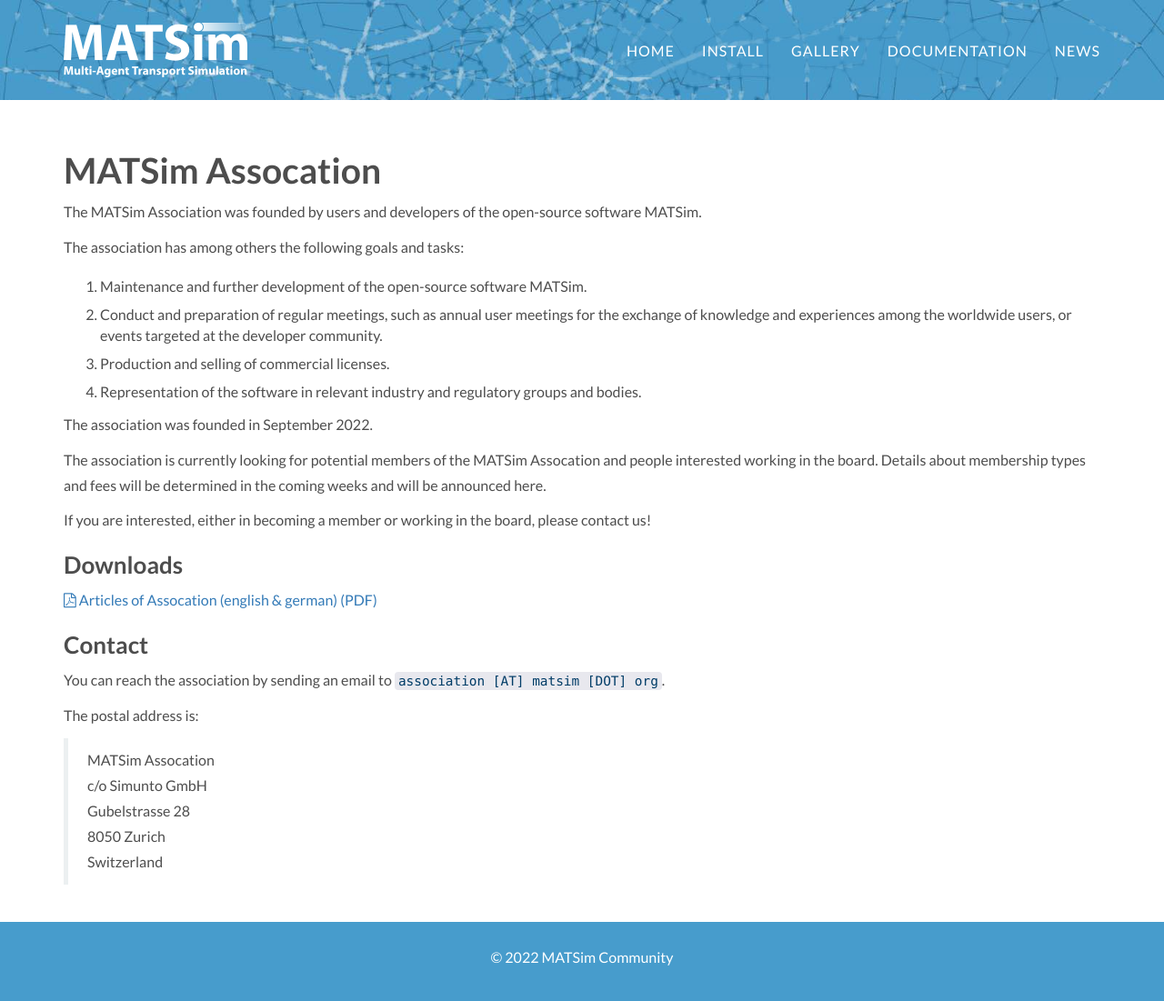
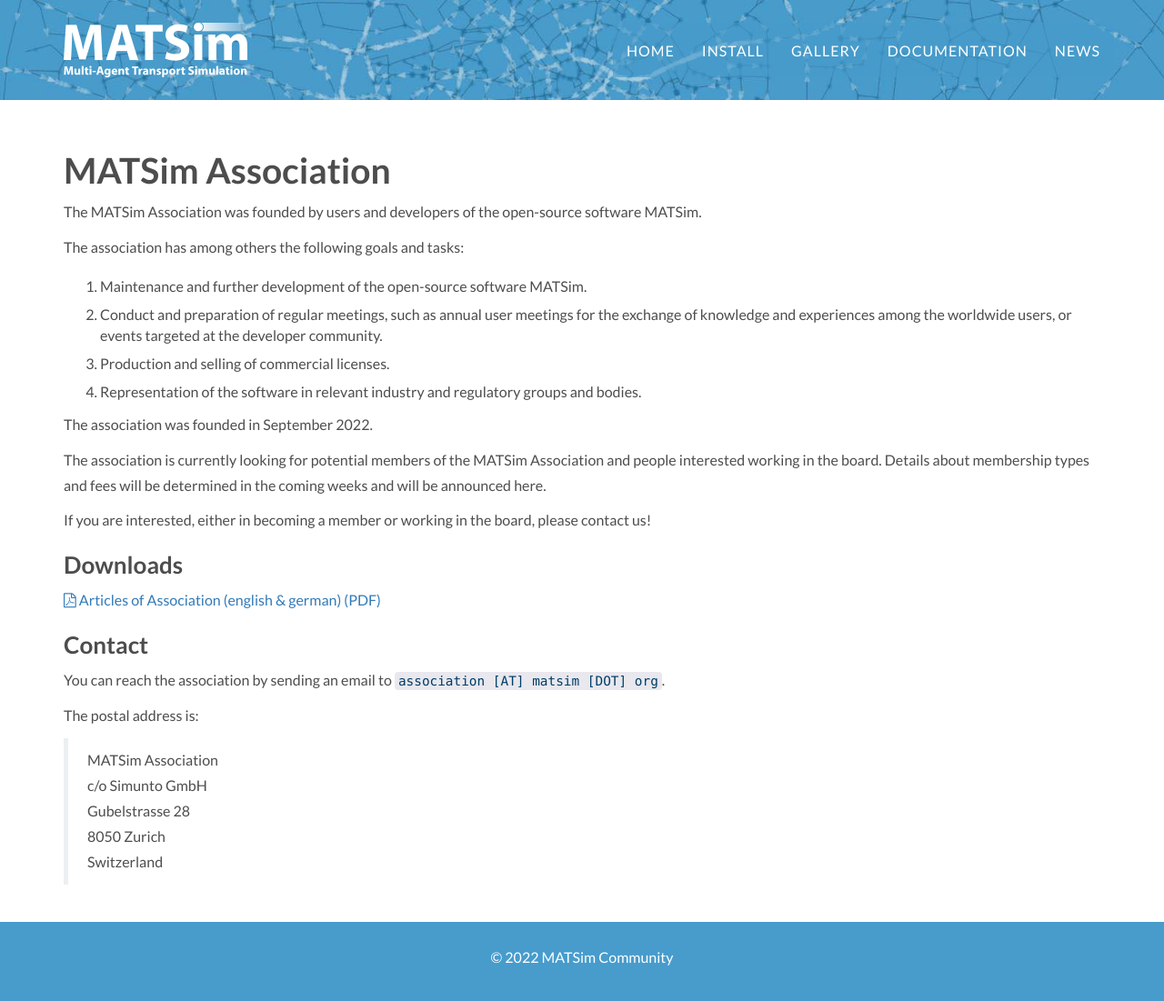
Before and after one commit to matsim-org/jekyll-website, a Jekyll site: the page built from association/index.md, in a window 1280 px wide and 1102 px high. Shown: the whole window at 91% size. Built offline with Jekyll 4.4.1, drawn with Linux system fonts in a browser that asks for light colours; some web fonts are replaced.

Commit message:
fix typo in association

```diff
--- a/association/index.md
+++ b/association/index.md
@@ -3,7 +3,7 @@
 title: MATSim Association
 ---
 
-# MATSim Assocation
+# MATSim Association
 
 The MATSim Association was founded by users and developers of the open-source software MATSim.
 
@@ -17,7 +17,7 @@
 The association was founded in September 2022.
 
 
-The association is currently looking for potential members of the MATSim Assocation and
+The association is currently looking for potential members of the MATSim Association and
 people interested working in the board. Details about membership types and fees will be determined in
 the coming weeks and will be announced here.
 
@@ -26,7 +26,7 @@
 
 ### Downloads
 
-<a href="/association/docs/2022_Statuten_bilingual.pdf"><i class="fa fa-file-pdf-o"></i> Articles of Assocation (english & german) (PDF)</a>
+<a href="/association/docs/2022_Statuten_bilingual.pdf"><i class="fa fa-file-pdf-o"></i> Articles of Association (english & german) (PDF)</a>
 
 ### Contact
 
@@ -34,7 +34,7 @@
 
 The postal address is:
 
-> MATSim Assocation
+> MATSim Association
 c/o Simunto GmbH
 Gubelstrasse 28
 8050 Zurich
```
